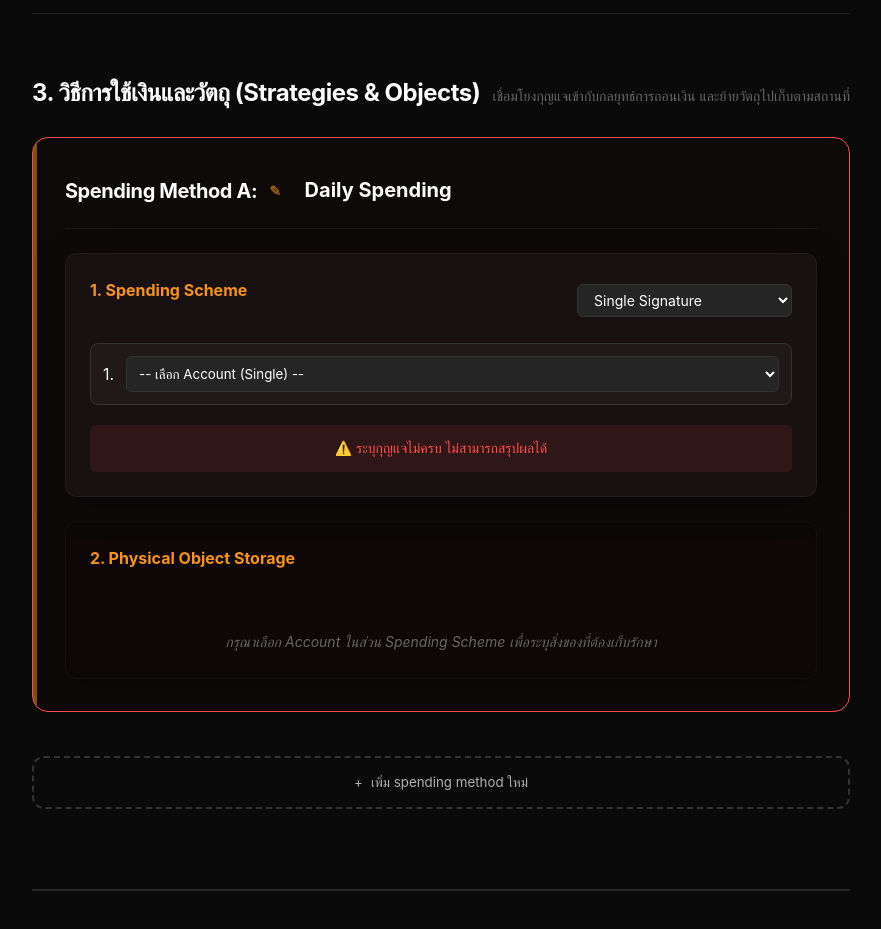
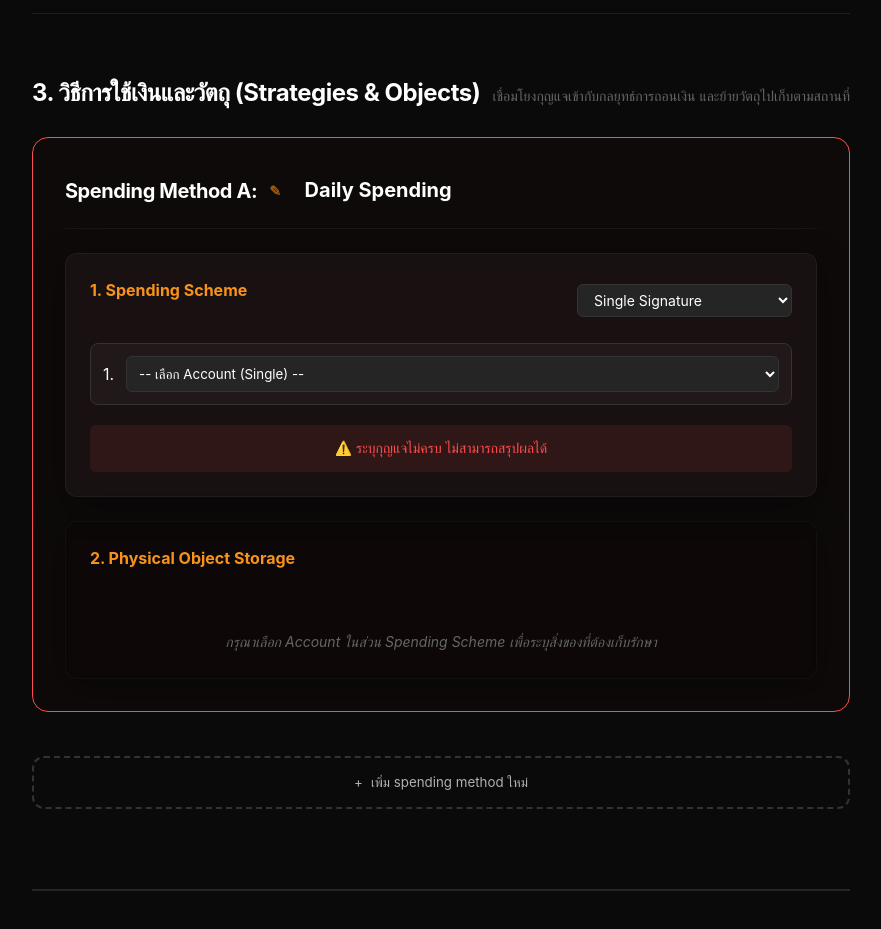
Before and after one commit to Khing021/selfcustodyrisklab, a React (Vite) app: page / in a window 1280 px wide. Shown: the part 1120-2049 px from the top of the page, without its empty margins (199-1080 px from the left). Built offline with nearby package versions, Linux system fonts and the light colour scheme.

Commit message:
refine UI

```diff
--- a/src/App.css
+++ b/src/App.css
@@ -619,12 +619,7 @@ input:checked + .slider:before {
 }
 
 .method-container-v3::before {
-    content: '';
-    position: absolute;
-    top: 0; left: 0;
-    width: 4px; height: 100%;
-    background: var(--accent-gold);
-    opacity: 0.5;
+    display: none;
 }
 
 .method-container-v3.invalid-config {
@@ -1241,7 +1236,7 @@ input:checked + .slider:before {
 }
 
 .scenario-block {
-  border-left: 4px solid var(--accent-gold) !important;
+  /* Border removed as requested */
 }
 
 .scenario-intro {
```
